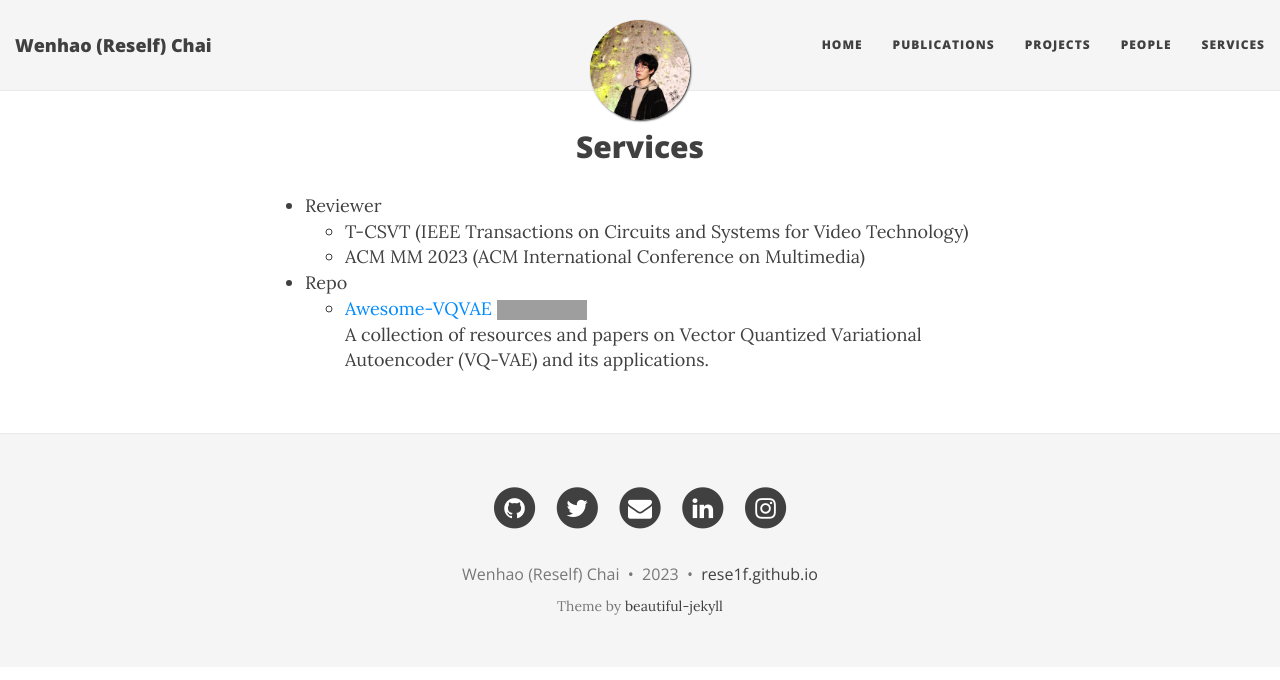
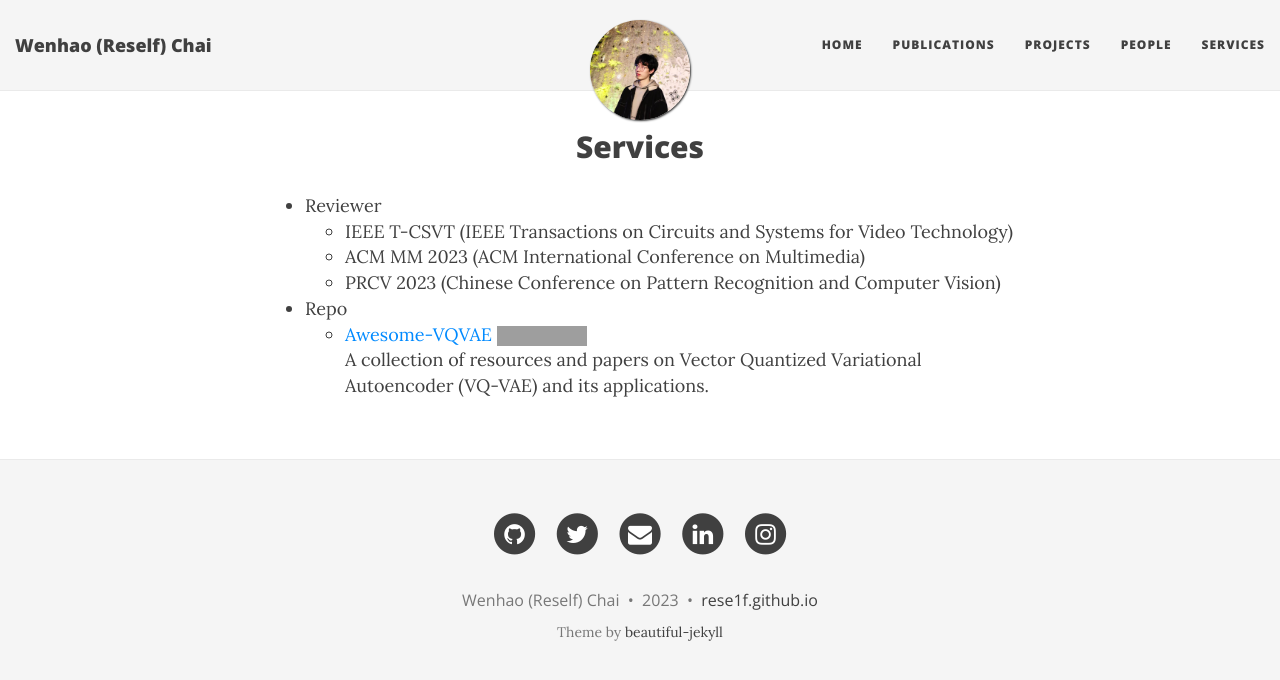
Before and after one commit to hikomal/hikomal.github.io, a Jekyll site: the page built from services.md, in a window 1280 px wide. Shown: the top 680 px of the page. Built offline with Jekyll 4.4.1, drawn with Linux system fonts in a browser that asks for light colours; nearby versions of some CDN libraries; grey boxes are pictures that could not be loaded.

Commit message:
update service

```diff
--- a/services.md
+++ b/services.md
@@ -4,8 +4,9 @@ title: Services
 ---
 
 - Reviewer
-  - T-CSVT (IEEE Transactions on Circuits and Systems for Video Technology)
+  - IEEE T-CSVT (IEEE Transactions on Circuits and Systems for Video Technology)
   - ACM MM 2023 (ACM International Conference on Multimedia)
+  - PRCV 2023 (Chinese Conference on Pattern Recognition and Computer Vision)
 
 - Repo
   - [Awesome-VQVAE](https://github.com/rese1f/Awesome-VQVAE) ![](https://img.shields.io/github/stars/rese1f/Awesome-VQVAE?style=social) \
```
